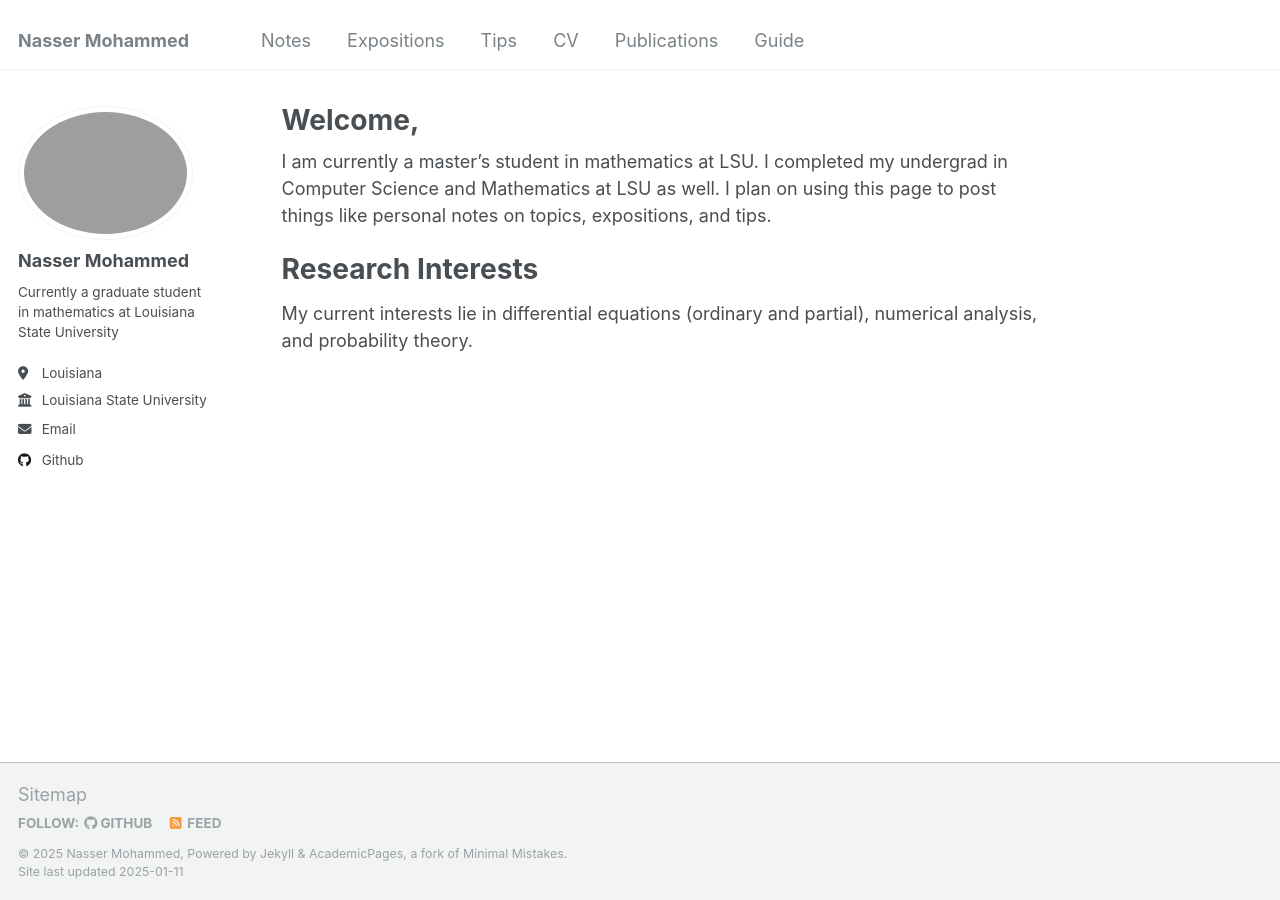
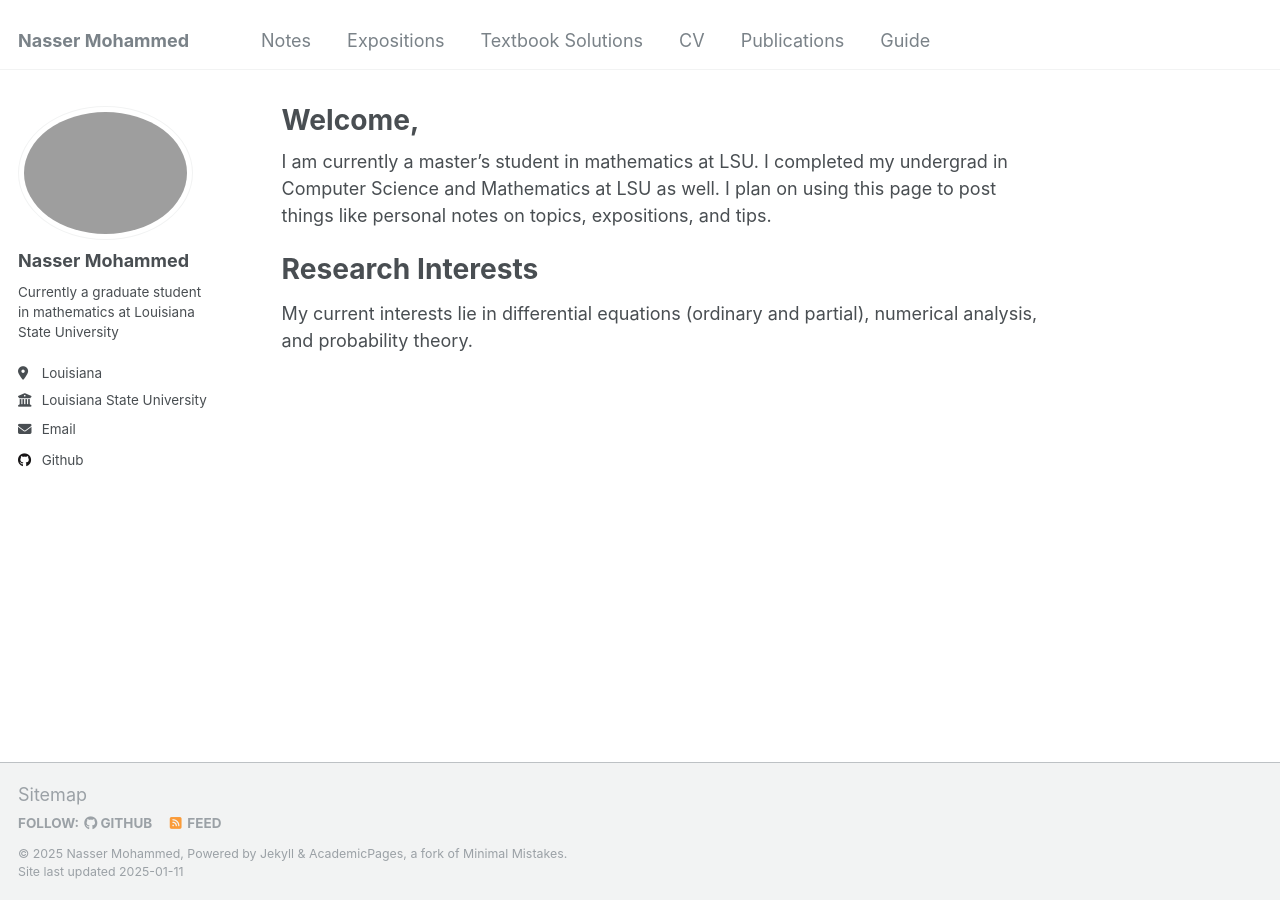
Before and after one commit to Nasser-Mohammed/Nasser-Mohammed.github.io, a Jekyll site: the page built from _pages/about.md, in a window 1280 px wide. Built offline with Jekyll 4.4.1, drawn with Linux system fonts in a browser that asks for light colours.

Commit message:
Update navigation.yml

```diff
--- a/_data/navigation.yml
+++ b/_data/navigation.yml
@@ -12,8 +12,8 @@ main:
   - title: "Expositions"
     url: /expositions/
 
-  - title: "Tips"
-    url: /tips/
+  - title: "Textbook Solutions"
+    url: /solutions/
 
   - title: "CV"
     url: /cv/
```
